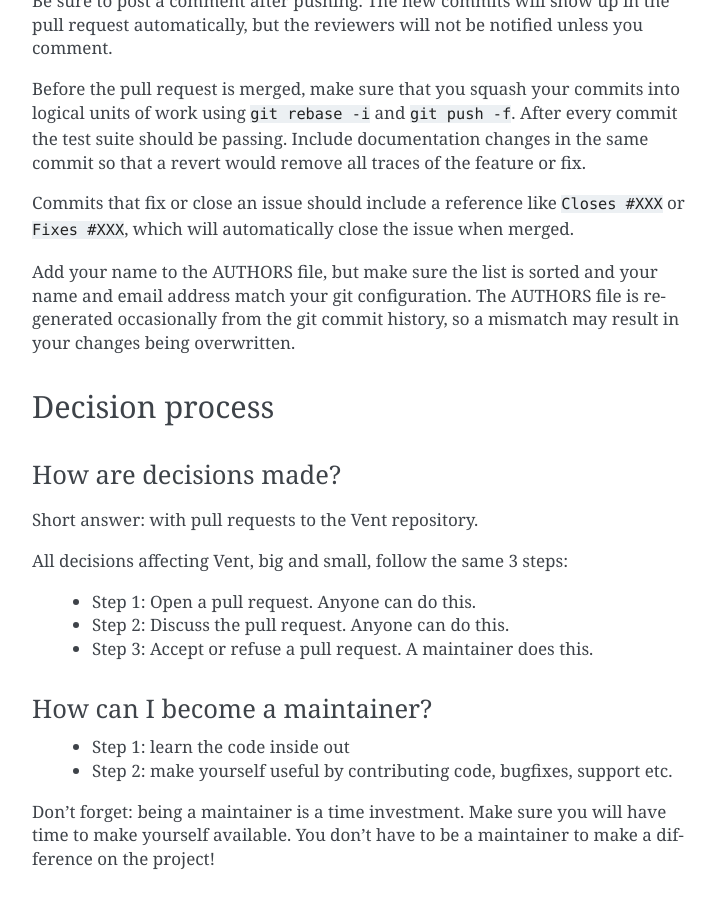
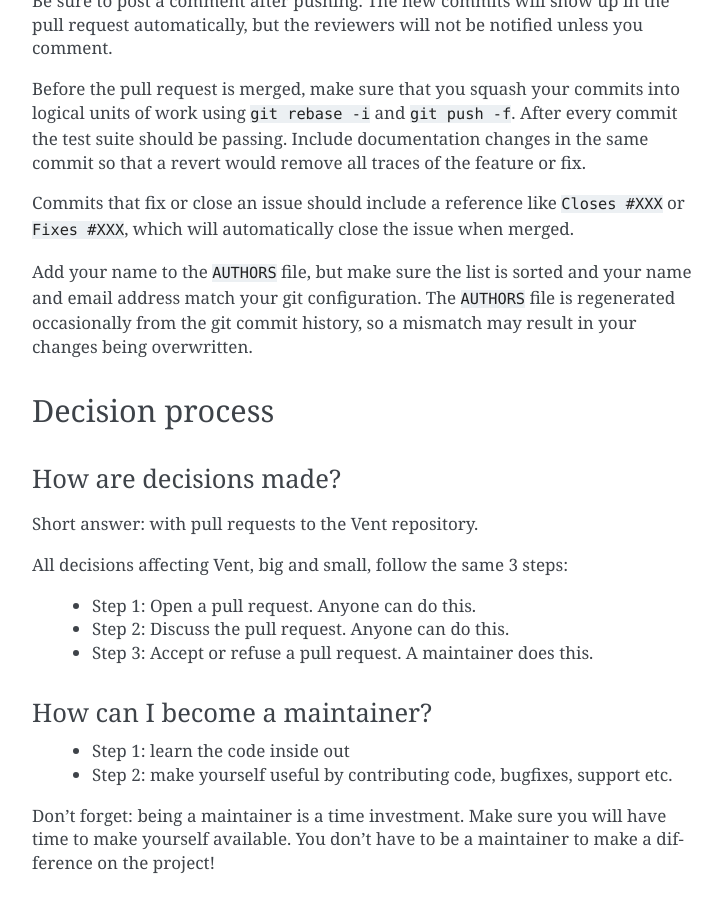
Before and after one commit to CyberReboot/vent, a Sphinx documentation site: the page built from docs/source/contributing.rst, in a window 1280 px wide and 900 px high, scrolled down 1214 px. Shown: the whole window, without its empty margins (388-1110 px from the left). Built offline with Sphinx 7.4.7, drawn with Linux system fonts in a browser that asks for light colours; pages that are not in the unit, such as notebooks, are missing from menus.

```diff
--- a/docs/source/contributing.rst
+++ b/docs/source/contributing.rst
@@ -66,8 +66,8 @@ same commit so that a revert would remove all traces of the feature or fix.
 Commits that fix or close an issue should include a reference like ``Closes #XXX``
 or ``Fixes #XXX``, which will automatically close the issue when merged.
 
-Add your name to the AUTHORS file, but make sure the list is sorted and your
-name and email address match your git configuration. The AUTHORS file is
+Add your name to the ``AUTHORS`` file, but make sure the list is sorted and your
+name and email address match your git configuration. The ``AUTHORS`` file is
 regenerated occasionally from the git commit history, so a mismatch may result
 in your changes being overwritten.
 
@@ -99,8 +99,8 @@ What are a maintainer's responsibility?
 
 It is every maintainer's responsibility to:
 
-* 1) Deliver prompt feedback and decisions on pull requests.
-* 2) Be available to anyone with questions, bug reports, criticism etc. on Vent.
+  - 1) Deliver prompt feedback and decisions on pull requests.
+  - 2) Be available to anyone with questions, bug reports, criticism etc. on Vent.
 
 How is this process changed?
 ****************************
```
